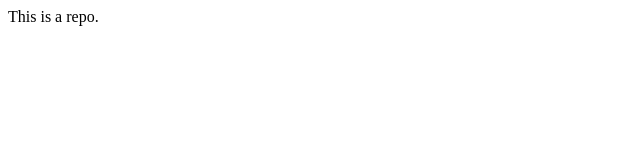
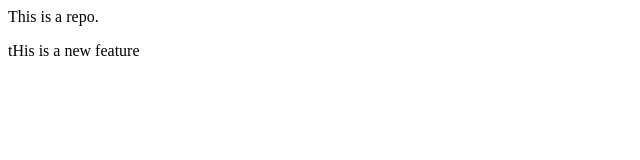
Before and after one commit to sundaskhan60/NewRepoo, a plain HTML site: page index.html in a window 1280 px wide. Shown: the whole page, without its empty margins (0-640 px from the left). Drawn offline with Linux system fonts and the light colour scheme.

Commit message:
new feature added

```diff
--- a/index.html
+++ b/index.html
@@ -1 +1,2 @@
 <p>This is a repo.</p>
+<p>tHis is a new feature</p>
```
